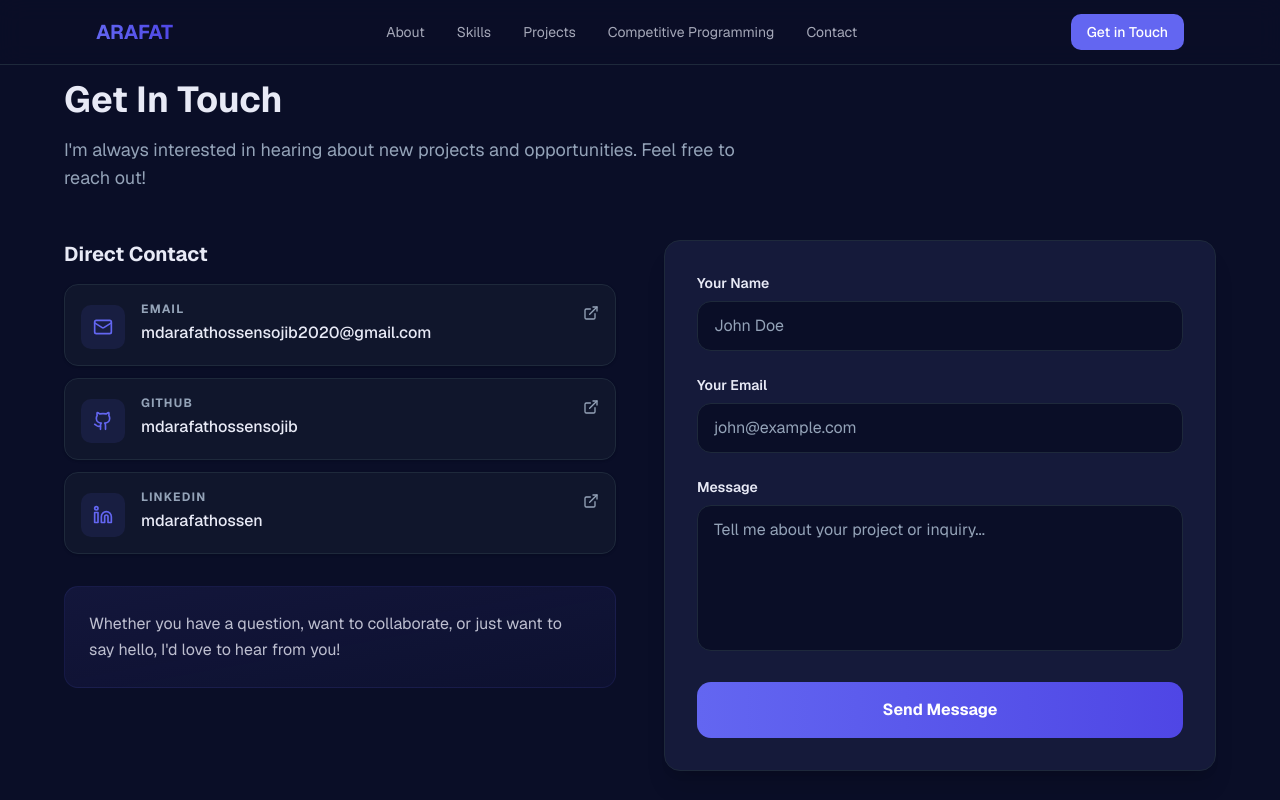
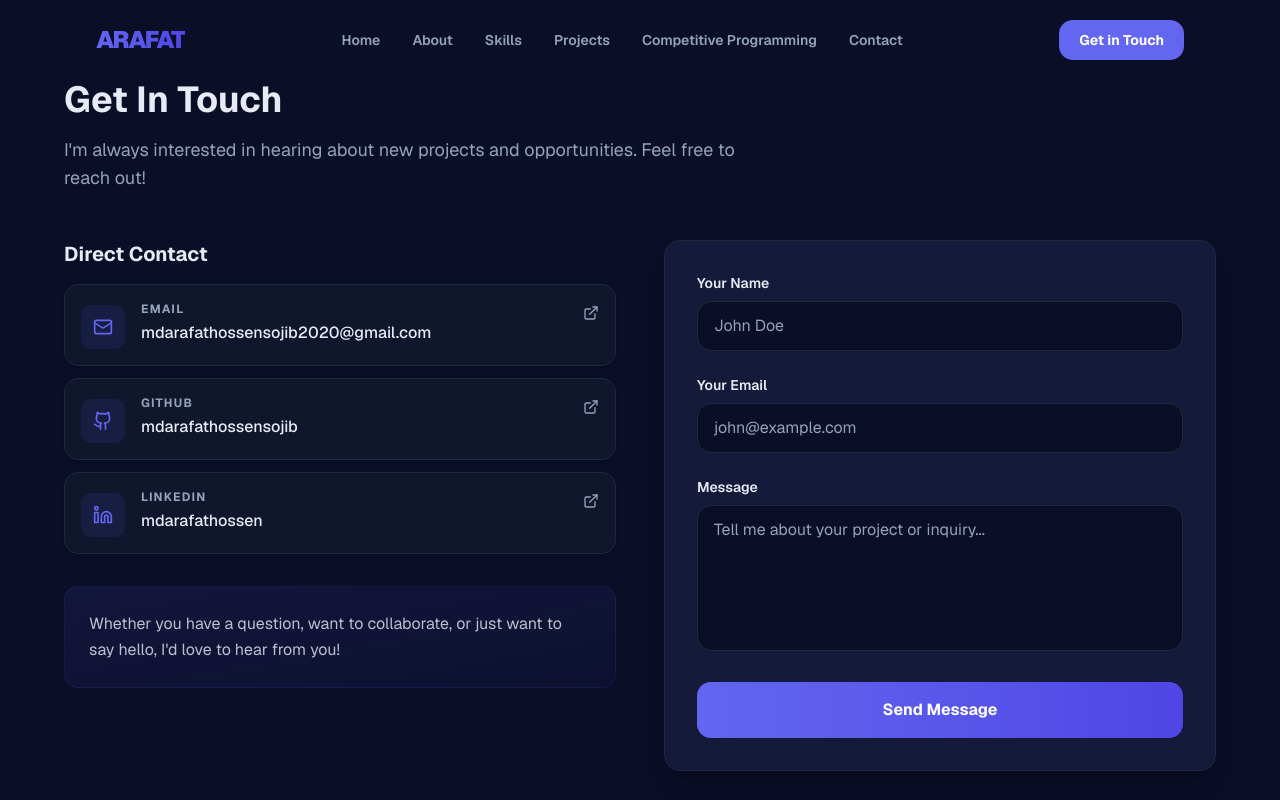
Before and after one commit to mdarafathossensojib/Portfolio_React, a React (Vite) app: page /contact in a window 1280 px wide. Shown: the top 800 px of the page. Built offline with nearby package versions, Linux system fonts and the light colour scheme.

Commit message:
Animation added

```diff
--- a/src/components/home/Hero.jsx
+++ b/src/components/home/Hero.jsx
@@ -5,20 +5,22 @@ export function Hero() {
   const [scrolled, setScrolled] = useState(false);
 
   useEffect(() => {
-    const handleScroll = () => setScrolled(window.scrollY > 50)
+    const handleScroll = () => setScrolled(window.scrollY > 70);
     window.addEventListener('scroll', handleScroll)
     return () => window.removeEventListener('scroll', handleScroll)
   }, [])
 
   return (
-    <section className="pt-32 pb-20 px-4 sm:px-6 lg:px-8 relative overflow-hidden">
+    <section id="home" className="pt-32 pb-20 px-4 sm:px-6 lg:px-8 relative overflow-hidden">
       {/* Gradient background */}
       <div className="absolute inset-0 overflow-hidden -z-10">
         <div className="absolute top-0 right-0 w-96 h-96 bg-primary/20 rounded-full blur-3xl -translate-y-1/2 -translate-x-1/4" />
         <div className="absolute bottom-0 left-0 w-96 h-96 bg-accent/20 rounded-full blur-3xl translate-y-1/2 translate-x-1/4" />
       </div>
 
-      <div className="max-w-6xl mx-auto relative z-10">
+      <div className={`max-w-6xl mx-auto relative z-10 transition-all duration-500 ease-in-out ${
+          scrolled ? 'opacity-0 scale-95 -translate-y-10 pointer-events-none' : 'opacity-100 scale-100 translate-y-0'
+        }`}>
         <div className="grid md:grid-cols-2 gap-12 items-center">
           <div>
             <div className="mb-8 inline-block">
--- a/src/index.css
+++ b/src/index.css
@@ -117,6 +117,9 @@
 }
 
 @layer base {
+  html {
+    scroll-behavior: smooth;
+  }
   * {
     @apply border-border outline-ring/50;
   }
--- a/src/layouts/Navber.jsx
+++ b/src/layouts/Navber.jsx
@@ -1,45 +1,56 @@
-import { useState } from "react";
+import { useState, useEffect } from "react";
 import { Menu, X } from "lucide-react";
-import { Link } from "react-router";
 
 const Navbar = () => {
-  const [isOpen, setIsOpen] = useState(false)
+  const [isOpen, setIsOpen] = useState(false);
+  const [scrolled, setScrolled] = useState(false);
+
+  useEffect(() => {
+    const handleScroll = () => setScrolled(window.scrollY > 80);
+    window.addEventListener("scroll", handleScroll);
+    return () => window.removeEventListener("scroll", handleScroll);
+  }, []);
 
   const navLinks = [
-    { href: '#about', label: 'About' },
-    { href: '#skills', label: 'Skills' },
-    { href: '#projects', label: 'Projects' },
-    { href: '#competitive', label: 'Competitive Programming' },
-    { href: '#contact', label: 'Contact' },
-  ]
+    { href: "#home", label: "Home" },
+    { href: "#about", label: "About" },
+    { href: "#skills", label: "Skills" },
+    { href: "#projects", label: "Projects" },
+    { href: "#competitive", label: "Competitive Programming" },
+    { href: "#contact", label: "Contact" },
+  ];
 
   return (
-    <nav className="fixed top-0 w-full bg-background/80 backdrop-blur-md border-b border-border z-50">
+    <nav
+      className={`fixed top-0 w-full z-50 transition-all duration-300 ${
+        scrolled
+          ? "bg-background/80 backdrop-blur-xl border-b border-border py-3"
+          : "bg-transparent py-5"
+      }`}
+    >
       <div className="max-w-6xl mx-auto px-4 sm:px-6 lg:px-8">
-        <div className="flex justify-between items-center h-16">
+        <div className="flex justify-between items-center">
           {/* Logo */}
-          <Link href="#" className="text-xl font-bold bg-linear-to-r from-primary to-accent bg-clip-text text-transparent">
+          <a href="#home" className="text-2xl font-black bg-linear-to-r from-primary to-accent bg-clip-text text-transparent tracking-tighter">
             ARAFAT
-          </Link>
+          </a>
 
           {/* Desktop Navigation */}
-          <div className="hidden md:flex gap-8">
+          <div className="hidden md:flex items-center gap-8">
             {navLinks.map((link) => (
               <a
                 key={link.href}
                 href={link.href}
-                className="text-sm text-foreground/70 hover:text-foreground transition-colors duration-300"
+                className="text-sm font-semibold text-muted-foreground hover:text-primary transition-colors duration-300"
               >
                 {link.label}
               </a>
             ))}
             </div>
-
-          {/* Desktop CTA */}
             <div className="hidden md:flex gap-4">
             <a
               href="#contact"
-              className="px-4 py-2 rounded-lg bg-primary text-primary-foreground hover:opacity-90 transition-opacity duration-300 text-sm font-medium"
+              className="px-5 py-2.5 rounded-xl bg-primary text-primary-foreground hover:shadow-lg hover:shadow-primary/20 transition-all active:scale-95 text-sm font-bold"
             >
               Get in Touch
             </a>
@@ -47,7 +58,7 @@ const Navbar = () => {
 
           {/* Mobile Menu Button */}
           <button
-            className="md:hidden p-2 rounded-lg hover:bg-secondary transition-colors"
+            className="md:hidden p-2 rounded-xl bg-secondary/50 border border-border"
             onClick={() => setIsOpen(!isOpen)}
           >
             {isOpen ? <X size={24} /> : <Menu size={24} />}
@@ -56,12 +67,13 @@ const Navbar = () => {
 
         {/* Mobile Navigation */}
         {isOpen && (
-          <div className="md:hidden pb-4 space-y-4">
+          <div className="md:hidden mt-4 p-4 rounded-2xl bg-card border border-border shadow-2xl animate-in slide-in-from-top-5 duration-300">
+            <div className="flex flex-col gap-4">
               {navLinks.map((link) => (
                 <a
                   key={link.href}
                   href={link.href}
-                className="block text-foreground/70 hover:text-foreground transition-colors py-2"
+                  className="text-base font-medium text-foreground/80 hover:text-primary py-2 px-2 border-b border-border/50"
                   onClick={() => setIsOpen(false)}
                 >
                   {link.label}
@@ -69,11 +81,12 @@ const Navbar = () => {
               ))}
               <a
                 href="#contact"
-              className="block px-4 py-2 rounded-lg bg-primary text-primary-foreground hover:opacity-90 transition-opacity text-sm font-medium text-center"
+                className="mt-2 w-full px-4 py-3 rounded-xl bg-primary text-primary-foreground font-bold text-center"
                 onClick={() => setIsOpen(false)}
               >
                 Get in Touch
               </a>
+            </div>
           </div>
         )}
       </div>
```
Lines whose indentation alone changed are shown as unchanged.
